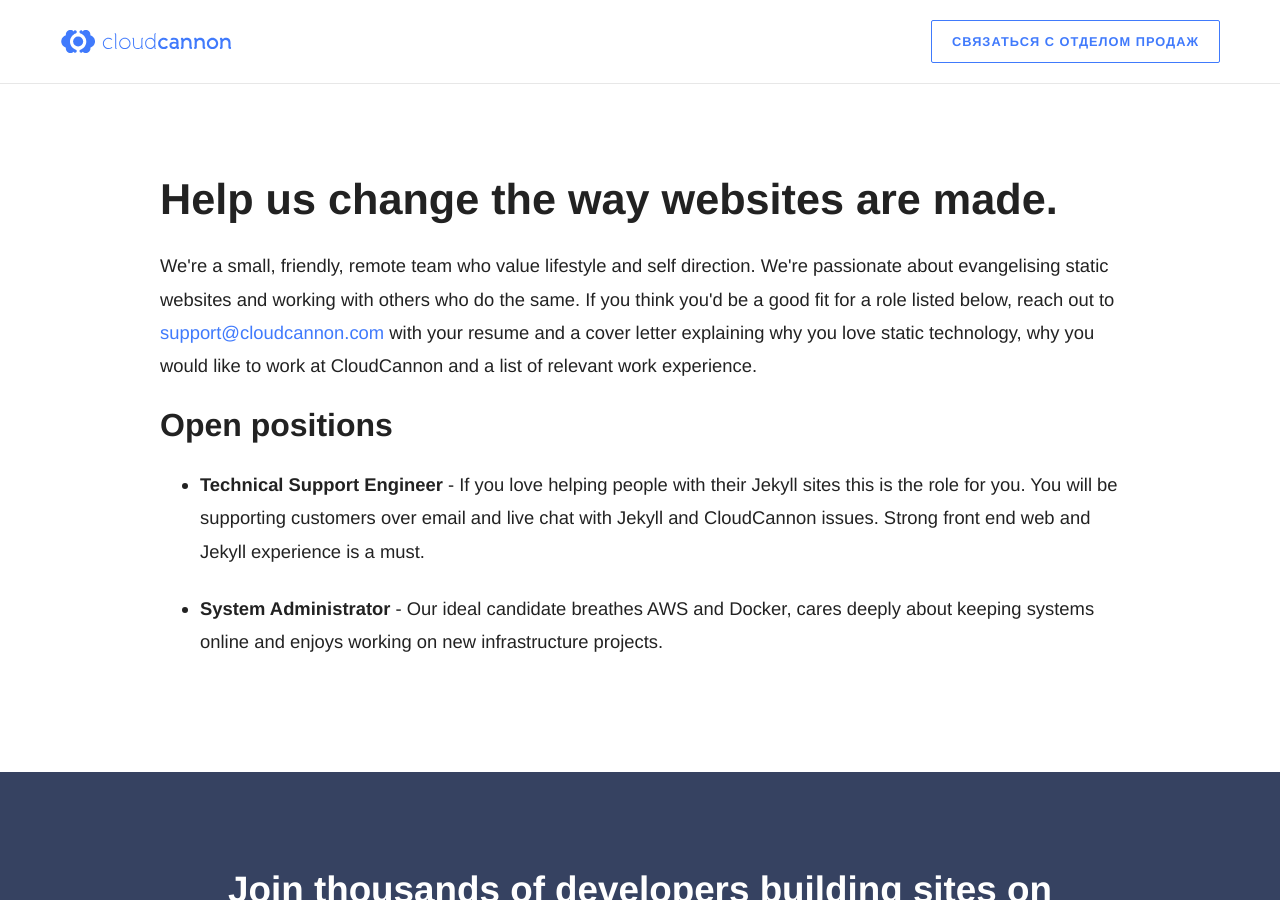
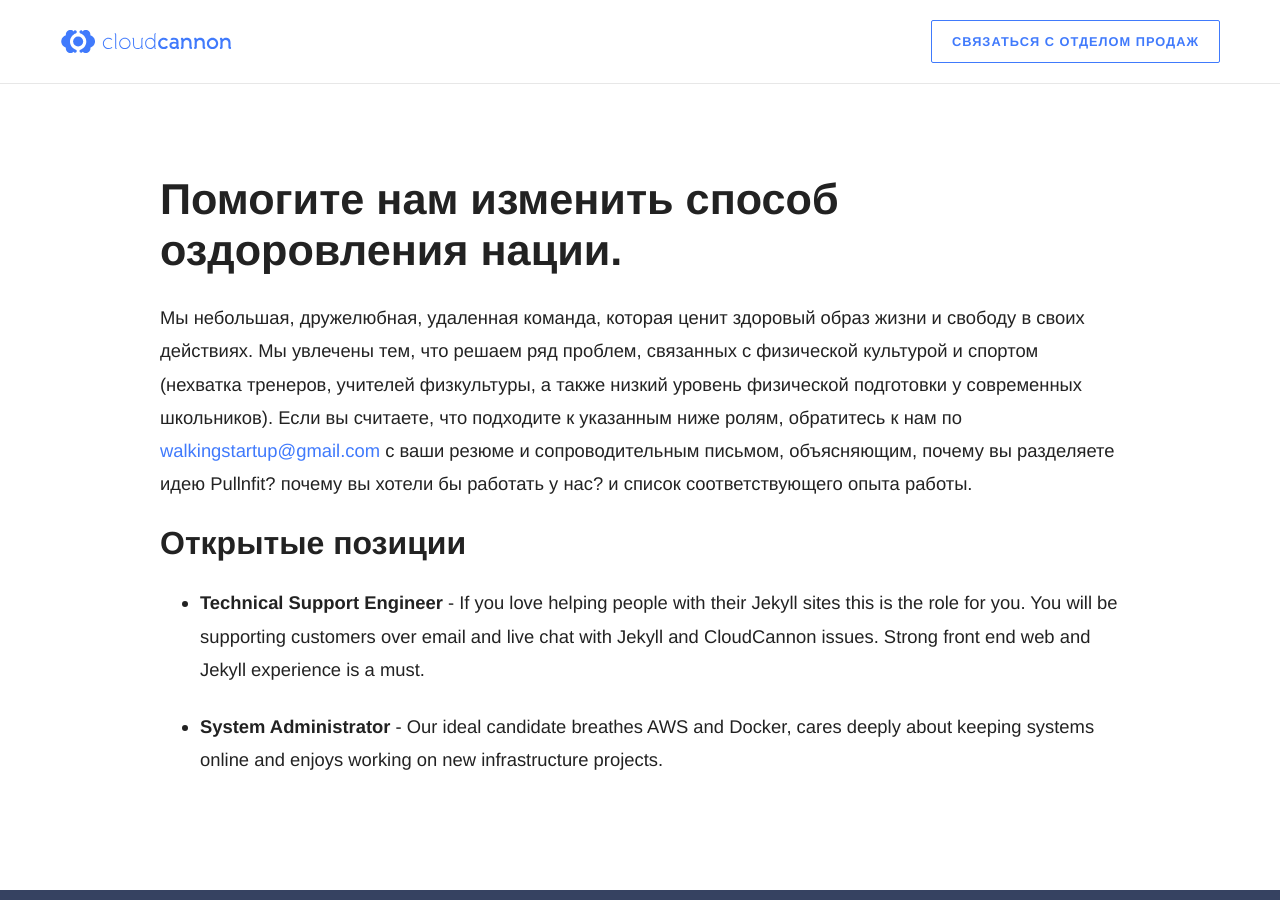
Before and after one commit to RakhimyanTim/adroholic.github.io, a Jekyll site: the page built from pages/careers.html, in a window 1280 px wide and 900 px high. Built offline with Jekyll 4.4.1, drawn with Linux system fonts in a browser that asks for light colours; some web fonts are replaced.

Commit message:
Update careers.html

```diff
--- a/pages/careers.html
+++ b/pages/careers.html
@@ -11,11 +11,12 @@
 ---
 
 <div class="careers">
-	<h1>Help us change the way websites are made.</h1>
+	<h1>Помогите нам изменить способ оздоровления нации.</h1>
 
-	<p>We're a small, friendly, remote team who value lifestyle and self direction. We're passionate about evangelising static websites and working with others who do the same. If you think you'd be a good fit for a role listed below, reach out to <a href="mailto:support@cloudcannon.com">support@cloudcannon.com</a> with your resume and a cover letter explaining why you love static technology, why you would like to work at CloudCannon and a list of relevant work experience.</p>
+	<p>Мы небольшая, дружелюбная, удаленная команда, которая ценит здоровый образ жизни и свободу в своих действиях. Мы увлечены тем, что решаем ряд проблем, связанных с физической культурой и спортом (нехватка тренеров, учителей физкультуры, а также низкий уровень физической подготовки у современных школьников). Если вы считаете, что подходите к указанным ниже ролям, обратитесь к нам по
+<a href="mailto:walkingstartup@gmail.com">walkingstartup@gmail.com</a> с ваши резюме и сопроводительным письмом, объясняющим, почему вы разделяете идею Pullnfit? почему вы хотели бы работать у нас? и список соответствующего опыта работы.</p>
 
-	<h2>Open positions</h2>
+	<h2>Открытые позиции</h2>
 
 	<ul class="roles">
 		{% for role in page.roles %}
```
Also changed, not shown: other parts of pages/careers.html (+1 -1 lines).
